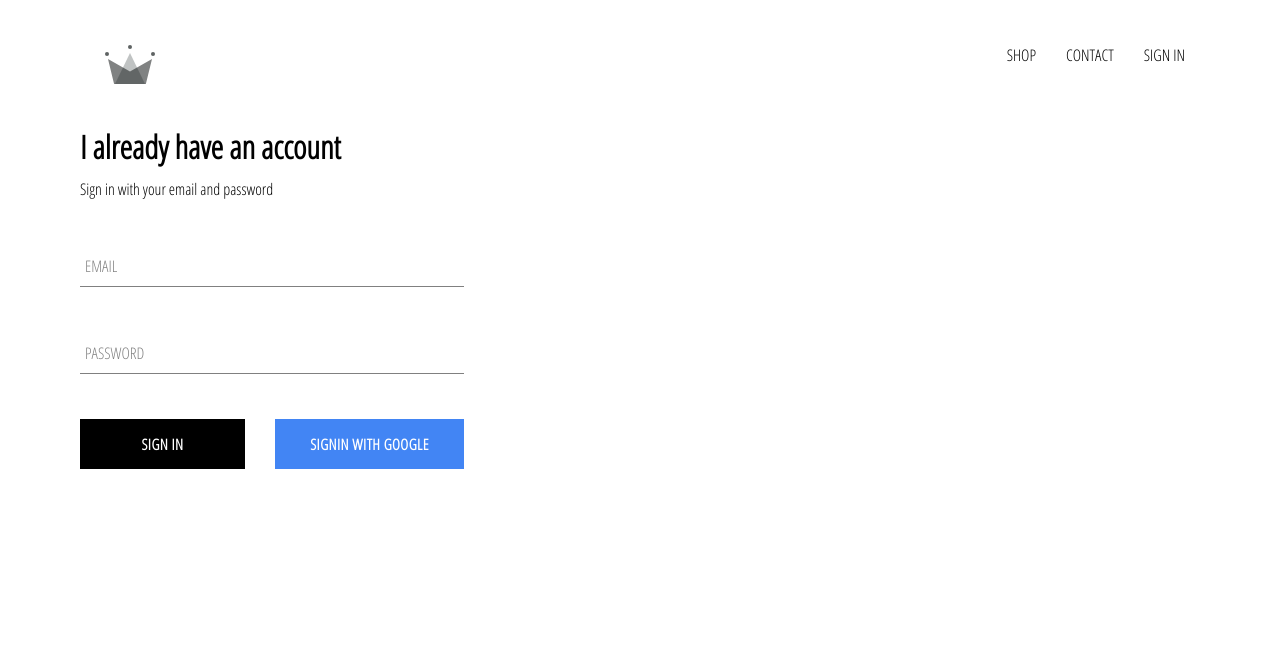
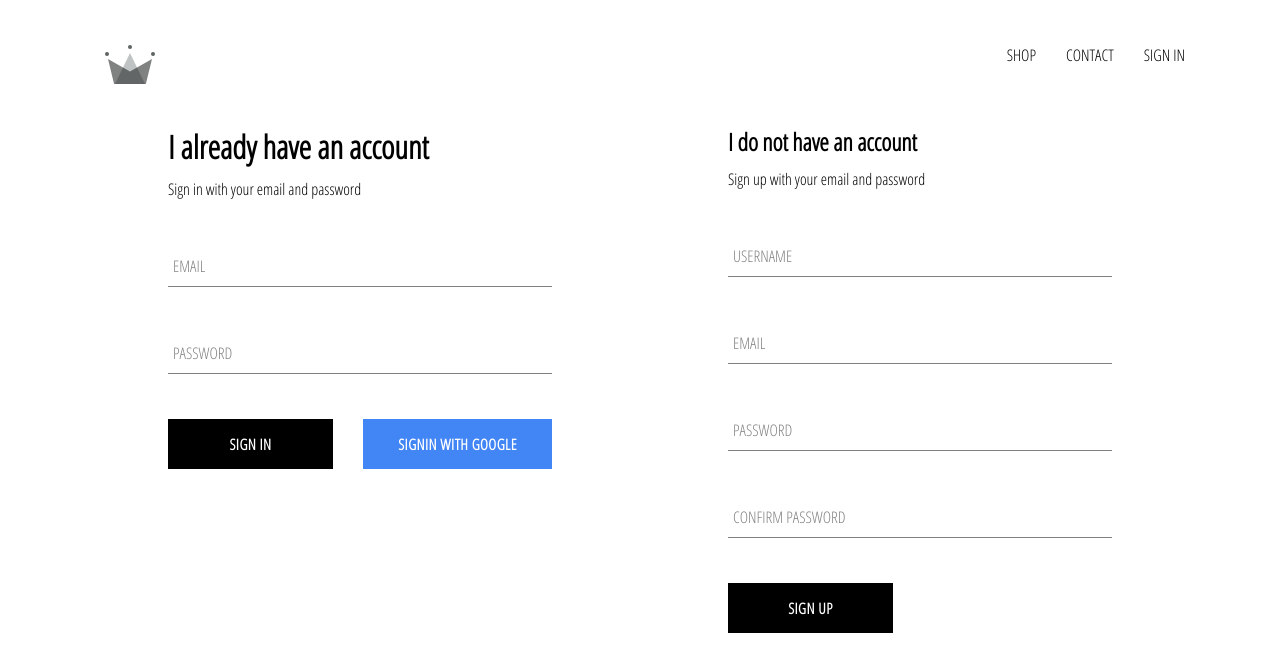
Before and after one commit to jeldikk/ecom-clothing, a React (Create React App) app: page /signin in a window 1280 px wide. Shown: the top 672 px of the page. Built offline with nearby package versions, Linux system fonts and the light colour scheme; no server answers; a web font is replaced by a local one.

Commit message:
implemented firebase utils, included ability to store authenticated users into our firestore database

```diff
--- a/src/App.js
+++ b/src/App.js
@@ -9,7 +9,7 @@ import SignInAndSignOut from "./pages/sign-in-and-sign-up/sing-in-and-sign-up.co
 
 import Header from "./components/header/header.component"
 
-import {auth} from "./firebase/firebase.utils"
+import {auth, createUserProfileDocument} from "./firebase/firebase.utils"
 
 class App extends React.Component {
 
@@ -24,12 +24,17 @@ class App extends React.Component {
 
   componentDidMount(){
 
-    this.unsubscribeFromAuth = auth.onAuthStateChanged(user => {
+    this.unsubscribeFromAuth = auth.onAuthStateChanged(async (user) => {
+      // this.setState({currentUser: user});
+
+      // console.log(user);
+      // console.log('On Auth State Change', user.displayName);
+      // console.log(user.displayName)
+      // console.log(user)
+      console.log('On Auth State Changed');
+      await createUserProfileDocument(user);
+      // console.log('on auth state change ',user);
       this.setState({currentUser: user});
-
-      // console.log(user)
-      console.log('On Auth State Change', user.displayName);
-      // console.log(user.displayName)
     })
 
     // console.log(this.unsubscribeFromAuth)
--- a/src/components/menu-item/menu-item.component.jsx
+++ b/src/components/menu-item/menu-item.component.jsx
@@ -8,7 +8,7 @@ const MenuItem = ({title, imageUrl, size, linkUrl, history, match})=>{
 
     // console.log(history);
     // console.log(location);
-    console.log(match);
+    // console.log(match);
 
     return (
         <div className={size ? `${size} menu-item` : 'menu-item'} onClick={()=>history.push(`${match.url}${linkUrl}`)}>
--- a/src/components/sign-in/sign-in.component.jsx
+++ b/src/components/sign-in/sign-in.component.jsx
@@ -5,7 +5,7 @@ import "./sign-in.styles.scss";
 import FormInput from "../form-input/form-input.component"
 import CustomButton from "../custom-button/custom-button.components"
 
-import {singInWithGoogle} from "../../firebase/firebase.utils"
+import {signInWithGoogle} from "../../firebase/firebase.utils"
 
 class SignIn extends React.Component {
   constructor(props) {
@@ -47,7 +47,7 @@ class SignIn extends React.Component {
             <CustomButton type="submit">
               Sign In
             </CustomButton>
-            <CustomButton type="button" onClick={singInWithGoogle} googleButton>
+            <CustomButton type="button" onClick={signInWithGoogle} googleButton>
               SignIn with Google
             </CustomButton>
           </div>
--- /dev/null
+++ b/src/components/sign-up/sign-up.component.jsx
@@ -0,0 +1,142 @@
+import React from "react";
+
+import FormInput from "../form-input/form-input.component";
+import CustomButton from "../custom-button/custom-button.components";
+
+import "./sign-up.styles.scss";
+
+import { auth, createUserProfileDocument } from "../../firebase/firebase.utils";
+
+// import React, { Component } from 'react'
+
+export default class SignUp extends React.Component {
+  constructor(props) {
+    super(props);
+
+    this.state = {
+      displayName: "",
+      email: "",
+      password: "",
+      confirmPassword: "",
+      email_error: '',
+      password_error: '',
+    };
+  }
+
+  handleOnChange = (event) => {
+    const { name, value } = event.target;
+
+    this.setState({ [name]: value });
+  };
+
+  handleSubmit = async (event) => {
+    event.preventDefault();
+
+    const { displayName, email, password, confirmPassword } = this.state;
+
+    if (password !== confirmPassword) {
+      alert("passwords dont match");
+      return;
+    }
+
+    try {
+      const { user } = await auth.createUserWithEmailAndPassword(
+        email,
+        password
+      );
+      console.log("got user ", user.displayName, " ", user.email);
+      await createUserProfileDocument(user, { displayName });
+
+      this.setState({
+        displayName: "",
+        email: "",
+        password: "",
+        confirmPassword: "",
+        email_error: '',
+        password_error: ''
+      });
+
+
+    }
+    catch (error) {
+
+      let error_code = error.code;
+      let message = error.message;
+
+      if (error_code === "auth/email-already-in-use") {
+        this.setState({
+          email_error: "email already in use",
+          password_error: '',
+        });
+      }
+
+      if (error_code === "auth/invalid-email") {
+        this.setState({ email_error: message, password_error: '' });
+      }
+
+      if (error_code === "auth/weak-password") {
+        this.setState({ email_error: '', password_error:message });
+      }
+    }
+  };
+
+  render() {
+
+    const {email_error, password_error} = this.state;
+
+    return (
+      <div className="sign-up">
+        <h2 className="title">I do not have an account</h2>
+        <span>Sign up with your email and password</span>
+
+        <div className="errors">
+            {
+                email_error.length === 0 ? null : <p>{email_error}</p>
+            }
+            {
+                password_error.length === 0 ? null : <p>{password_error}</p>
+            }
+        </div>
+
+        <form className="sign-up-form" onSubmit={this.handleSubmit}>
+          <FormInput
+            type="text"
+            name="displayName"
+            value={this.state.displayName}
+            handleChange={this.handleOnChange}
+            label="USERNAME"
+            required
+          />
+
+          <FormInput
+            type="email"
+            name="email"
+            value={this.state.email}
+            handleChange={this.handleOnChange}
+            label="EMAIL"
+            required
+          />
+          <FormInput
+            type="password"
+            name="password"
+            value={this.state.password}
+            handleChange={this.handleOnChange}
+            label="PASSWORD"
+            required
+          />
+
+          <FormInput
+            type="password"
+            name="confirmPassword"
+            value={this.state.confirmPassword}
+            handleChange={this.handleOnChange}
+            label="CONFIRM PASSWORD"
+            required
+          />
+
+          <CustomButton type="submit">Sign Up</CustomButton>
+        </form>
+      </div>
+    );
+  }
+}
--- /dev/null
+++ b/src/components/sign-up/sign-up.styles.scss
@@ -0,0 +1,18 @@
+.sign-up{
+    min-width: 30vw;
+    width: auto;
+    display: flex;
+    flex-direction: column;
+
+    .title{
+        margin:10px 0;
+    }
+
+    .errors{
+
+        p{
+            color: red;
+        }
+    }
+
+}
--- a/src/firebase/firebase.utils.js
+++ b/src/firebase/firebase.utils.js
@@ -14,13 +14,71 @@ var config = {
 };
 
 
+
 firebase.initializeApp(config);
+// const db = firebase.firestore()
 
-export const auth = firebase.auth();
-export const firestore = firebase.firestore();
+let _auth = firebase.auth();
+let _firestore = firebase.firestore();
+
+
+
+// export const auth = firebase.auth();
+// export const firestore = firebase.firestore();
+
+export const createUserProfileDocument = async (userAuth, additionalData) => {
+
+    // console.log(userAuth);
+    if(!userAuth){
+        console.log("got null authentication token")
+        return
+    }
+    else{
+
+        // console.log(firestore.doc('users/125sdsilanlkn'))
+        let userRef = _firestore.doc(`users/${userAuth.uid}`);
+        // let familyRef = _firestore.doc('families/1lSsLA7H9hzDAMammFbV')
+
+        try{
+            let snapShot = await userRef.get();
+            console.log('snapshot is',snapShot);
+            console.log('snapshot metadata is ', snapShot.metadata)
+            console.log('snapshot exits',snapShot.exists);
+            console.log('snapshot data ', snapShot.data());
+            // console.log('snapshot data family', snapShot.data().family)
+
+            if(!snapShot.exists){
+                const {displayName, email} = userAuth;
+                const createdAt = new Date();
+
+                try{
+                    await userRef.set({
+                        displayName,
+                        email,
+                        createdAt,
+                        ...additionalData
+                    });
+                    console.log("user created")
+                }
+                catch(error){
+                    console.log("error creating user", error.message)
+                }
+
+            }
+
+        }
+        catch(err){
+            console.log(err)
+        }
+
+    }
+}
 
 const provider = new firebase.auth.GoogleAuthProvider();
 provider.setCustomParameters({prompt: 'select_account'});
-export const singInWithGoogle = () => auth.signInWithPopup(provider);
 
+
+export const signInWithGoogle = () => auth.signInWithPopup(provider);
+export const auth = _auth;
+export const firestore = _firestore;
 export default firebase;
--- a/src/pages/sign-in-and-sign-up/sign-in-and-sign-up.styles.scss
+++ b/src/pages/sign-in-and-sign-up/sign-in-and-sign-up.styles.scss
@@ -0,0 +1,6 @@
+.sign-in-sign-up{
+    // width: 850px;
+    display: flex;
+    flex-direction: row;
+    justify-content: space-around;
+}
--- a/src/pages/sign-in-and-sign-up/sing-in-and-sign-up.component.jsx
+++ b/src/pages/sign-in-and-sign-up/sing-in-and-sign-up.component.jsx
@@ -1,11 +1,17 @@
 import React from 'react'
 
+
 import SignIn from "../../components/sign-in/sign-in.component"
+import SignUp from "../../components/sign-up/sign-up.component"
+
+
+import "./sign-in-and-sign-up.styles.scss"
 
 const SignInAndSignUp = ()=>(
-    <div>
+    <div className="sign-in-sign-up">
         {/* Sign In and Sign Up page */}
         <SignIn />
+        <SignUp />
     </div>
 )
 
```
Also changed, not shown: src/components/form-input/form-input.component.jsx (+7 -2 lines).
